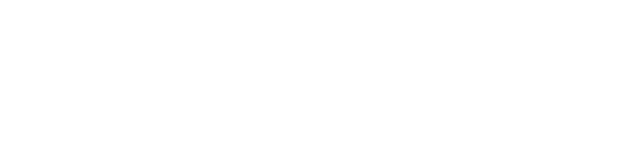
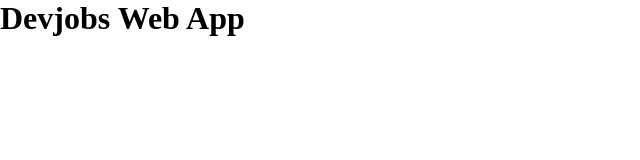
Before and after one commit to elielmensah/Phase-Two-Project, a plain HTML site: page index.html in a window 1280 px wide. Shown: the whole page, without its empty margins (0-640 px from the left). Drawn offline with Linux system fonts and the light colour scheme.

Commit message:
index file

```diff
--- a/index.html
+++ b/index.html
@@ -9,6 +9,6 @@
 
 </head>
 <body>
-
+    <h1>Devjobs Web App</h1>
 </body>
 </html>
```
